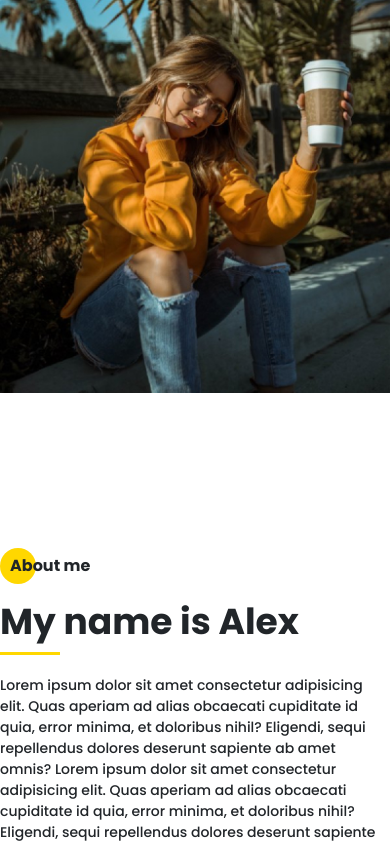
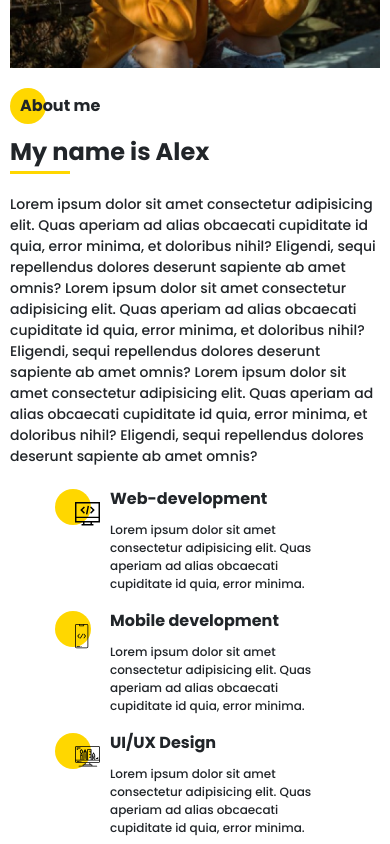
Before and after one commit to wilfridterry/Portfolio, a website: page src/index.html in a window 390 px wide. Shown: the part 1156-2000 px from the top of the page. Drawn offline with nearby package versions, Linux system fonts and the light colour scheme; files that its build step writes are made by us from their sources; files whose address does not match are found by name.

Commit message:
Worked with adaptivity

```diff
--- a/src/index.html
+++ b/src/index.html
@@ -484,15 +484,15 @@
                         By socials:
                     </div>
                     <div class="contacts__icons">
-                        <div class="contacts__icon">
+                        <a href="#" class="contacts__icon">
                             <img src="icons/social/facebook.svg" alt="Facebook">
-                        </div>
-                        <div class="contacts__icon">
+                        </a>
+                        <a href="#" class="contacts__icon">
                             <img src="icons/social/telegram.svg" alt="Telegram">
-                        </div>
-                        <div class="contacts__icon">
+                        </a>
+                        <a href="#" class="contacts__icon">
                             <img src="icons/social/instagram.svg" alt="Instagram">
-                        </div>
+                        </a>
                     </div>
                     <div class="contacts__text">
                         Or by your form info:
--- a/src/sass/blocks/_about.scss
+++ b/src/sass/blocks/_about.scss
@@ -5,7 +5,7 @@
         display: grid;
         min-height: 600px;
         grid-template-rows: minmax(300px, auto) 1fr;
-        grid-template-columns: 400px minmax(300px, 1fr);
+        grid-template-columns: 400px minmax(280px, 1fr);
         grid-auto-rows: minmax(300px, auto) 1fr;
         column-gap: 70px;
         row-gap: 20px;
@@ -13,8 +13,12 @@
     &__image-me {
         grid-row: 1/3;
         grid-column: 1/2;
+        width: 100%;
+        height: 100%;
         img {
             width: 100%;
+            height: 100%;
+            object-fit: cover;
         }
     }
     &__title {
@@ -59,27 +63,52 @@
 }
 
 @media (max-width: 991px) {
-   .about {
+    .about {
         &__grid {
+            grid-template-rows: minmax(600px, auto) 1fr;
+            grid-template-columns: 400px minmax(280px, 1fr);
+            justify-items: center;
             column-gap: 40px;
-            row-gap: 20px;
         }
-        &__skill {
-            height: 120px;
+        &__image-me {
+
+            grid-row: unset;
+            grid-column: unset;
         }
-   }
+        &__skills {
+            // flex-direction: column;
+            align-items: center;
+            grid-column: 1/3;
+        }
+    }
 }
 @media (max-width: 768px) {
     .about {
+        padding-top: 40px;
         &__grid {
-            grid-template-rows: repeat(1fr);
-            grid-template-columns: minmax(300px, 1fr);
+            grid-template-rows: 340px 1fr minmax(350px, auto);
+            grid-template-columns: minmax(280px, 1fr);
             justify-items: center;
-            row-gap: 40px;
+            row-gap: 20px;
         }
+        &__skills {
+            grid-column: unset;
+        }
+        &__skill {
+            width: 250px;
+        }
+    }
+}
+
+@media (max-width: 576px) {
+    .about {
         &__skills {
             flex-direction: column;
             align-items: center;
+            grid-column: unset;
+        }
+        &__skill {
+            width: 280px;
         }
     }
 }
--- /dev/null
+++ b/src/sass/blocks/_media.scss
@@ -0,0 +1,24 @@
+@media (max-width: 1200px) {
+    .container {
+        max-width: 960px;
+    }
+}
+
+@media (max-width: 992px) {
+    .container {
+        max-width: 720px;
+    }
+}
+
+@media (max-width: 768px) {
+    .container {
+        max-width: 540px;
+    }
+}
+
+@media (max-width: 576px) {
+    .container {
+        max-width: 100%;
+        padding: 0 10px;
+    }
+}
--- a/src/sass/blocks/_menu.scss
+++ b/src/sass/blocks/_menu.scss
@@ -97,3 +97,11 @@
         opacity: .75;
     }
 }
+@media (max-width: 576px) {
+    .menu {
+        &__block {
+            width: 250px;
+            padding-left: 20px;
+        }
+    }
+}
--- a/src/sass/blocks/_projects.scss
+++ b/src/sass/blocks/_projects.scss
@@ -27,6 +27,7 @@
         img {
             width: 100%;
             height: 100%;
+            object-fit: cover;
         }
         &:hover {
             filter: grayscale(0);
--- a/src/sass/blocks/_promo.scss
+++ b/src/sass/blocks/_promo.scss
@@ -23,3 +23,22 @@
         }
     }
 }
+
+@media (max-width: 768px) {
+    .promo {
+        &__title {
+            width: 400px;
+            font-size: 28px;
+        }
+    }
+}
+
+@media (max-width: 576px) {
+    .promo {
+        background: no-repeat 60%/cover url('../img/main_bg.jpg');
+
+        &__title {
+            width: 290px;
+        }
+    }
+}
--- a/src/sass/blocks/_sidepanel.scss
+++ b/src/sass/blocks/_sidepanel.scss
@@ -24,3 +24,9 @@
         background-color: black;
     }
 }
+
+@media (max-width: 1200px) {
+    .sidepanel {
+        display: none;
+    }
+}
--- a/src/sass/blocks/_title.scss
+++ b/src/sass/blocks/_title.scss
@@ -26,3 +26,25 @@
         @include before-circle;
     }
 }
+
+@media (max-width: 768px) {
+    .title {
+        &_fs_48 {
+            line-height: 39px;
+            font-size: 28px;
+        }
+    }
+}
+
+@media (max-width: 576px) {
+    .title {
+        &_fs_48 {
+            font-size: 26px;
+        }
+        &_fs_36 {
+            font-size: 24px;
+            line-height: 39px;
+
+        }
+    }
+}
--- a/src/sass/style.scss
+++ b/src/sass/style.scss
@@ -27,3 +27,4 @@
 @import 'blocks/projects';
 @import 'blocks/price-list';
 @import 'blocks/contacts';
+@import 'blocks/media';
```
Also changed, not shown: src/sass/blocks/_contacts.scss (+0 -41 lines).
